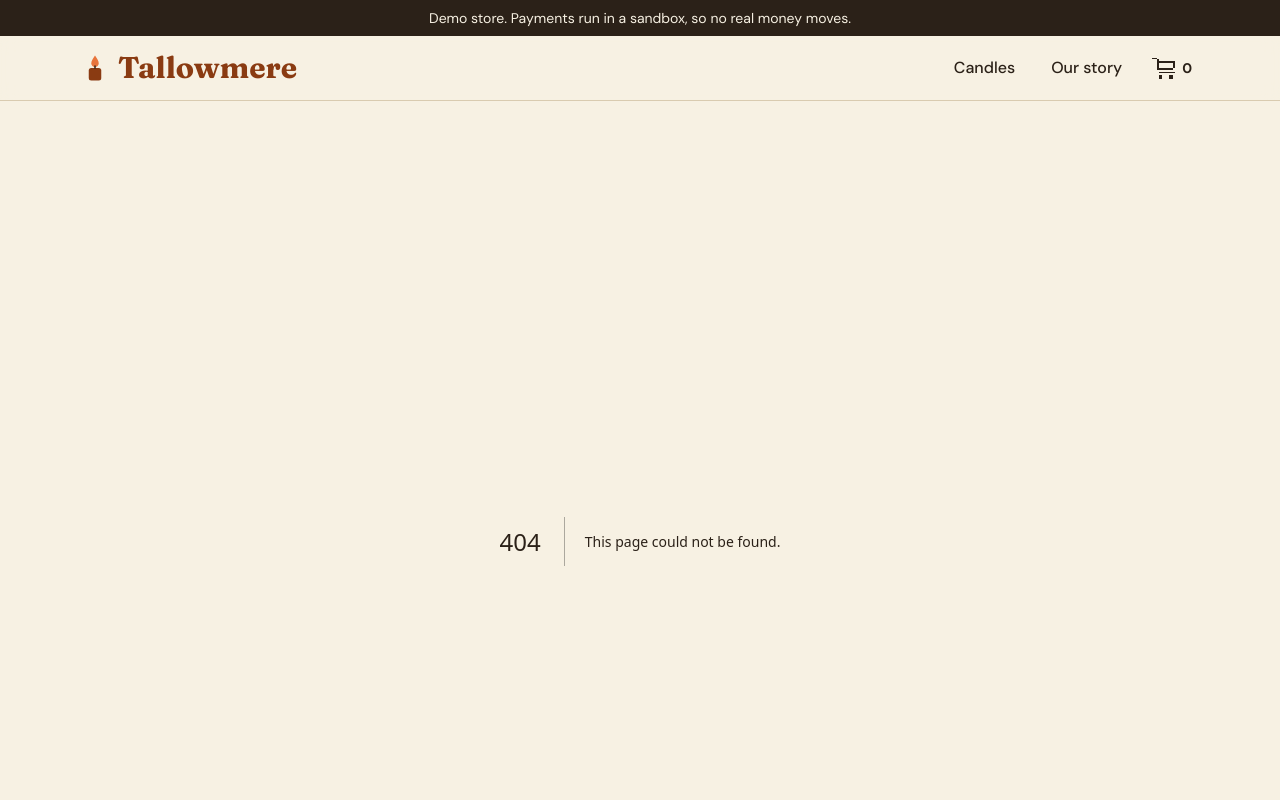
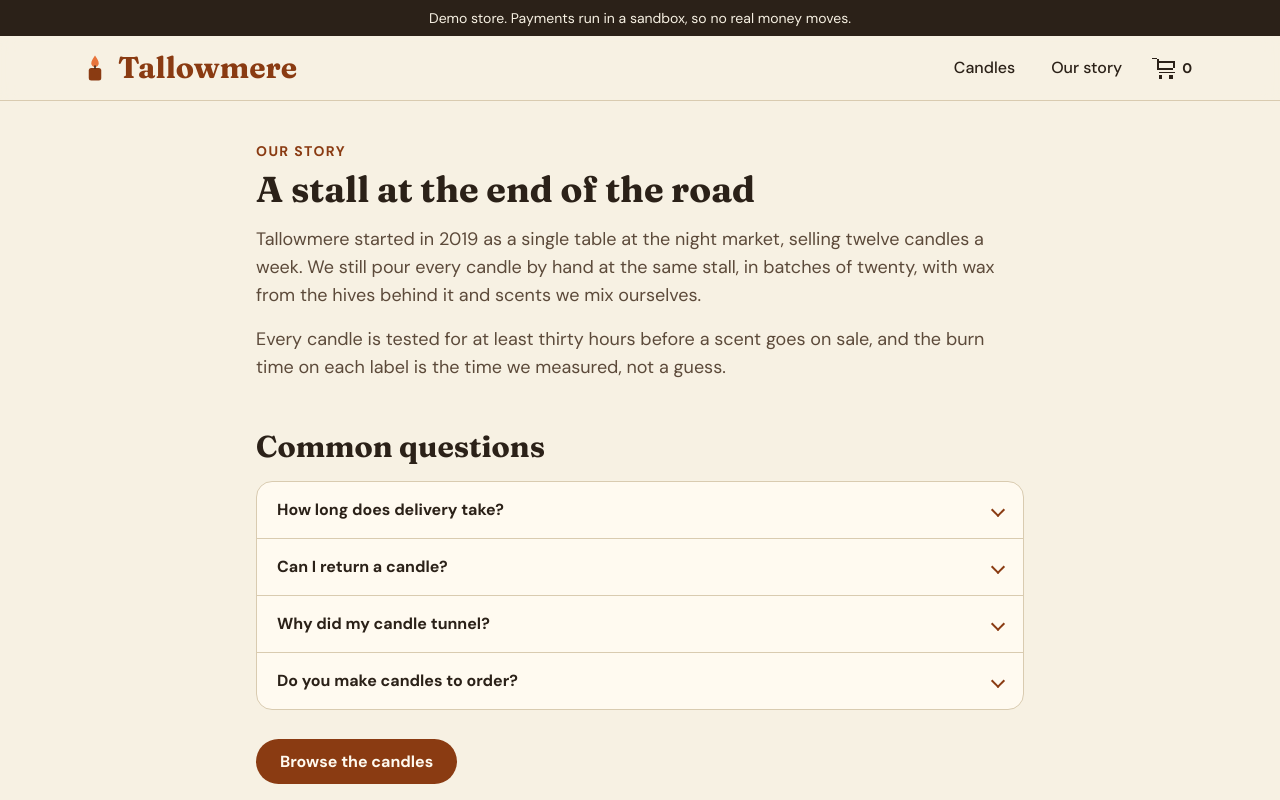
Before and after one commit to FaatehHaneef/Vanguard, a Next.js app in the folder apps/tallowmere/: page /about in a window 1280 px wide. Before the commit this address had no page. Shown: the top 800 px of the page. Built offline with nearby package versions, Linux system fonts and the light colour scheme.

Commit message:
feat(tallowmere): add an Our story page with common questions

```diff
--- /dev/null
+++ b/apps/tallowmere/app/about/page.tsx
@@ -0,0 +1,63 @@
+import type { Metadata } from "next";
+import Link from "next/link";
+
+export const metadata: Metadata = { title: "Our story | Tallowmere Candles" };
+
+const QUESTIONS = [
+  [
+    "How long does delivery take?",
+    "Orders placed by 3pm leave the stall the same day. Most arrive in two to three working days. Delivery is free on orders over $40.",
+  ],
+  [
+    "Can I return a candle?",
+    "Unlit candles can be returned within 30 days for a full refund. If a candle arrives damaged, tell us within a week and we will send another.",
+  ],
+  [
+    "Why did my candle tunnel?",
+    "Tunnelling happens when the first burn is too short. Burn a new candle until the melted wax reaches the edge of the jar, about two hours.",
+  ],
+  [
+    "Do you make candles to order?",
+    "Yes, for orders of twenty or more. Write to us with the scent and the date you need them, and we will reply within two working days.",
+  ],
+];
+
+export default function AboutPage() {
+  return (
+    <div className="mx-auto max-w-3xl">
+      <p className="text-sm font-bold uppercase tracking-widest text-wax">Our story</p>
+      <h1 className="mt-2 font-display text-4xl font-bold">A stall at the end of the road</h1>
+      <p className="mt-4 text-lg text-ink-soft">
+        Tallowmere started in 2019 as a single table at the night market, selling twelve candles
+        a week. We still pour every candle by hand at the same stall, in batches of twenty, with
+        wax from the hives behind it and scents we mix ourselves.
+      </p>
+      <p className="mt-4 text-lg text-ink-soft">
+        Every candle is tested for at least thirty hours before a scent goes on sale, and the
+        burn time on each label is the time we measured, not a guess.
+      </p>
+
+      <h2 className="mt-12 font-display text-3xl font-bold">Common questions</h2>
+      <div className="mt-4 divide-y divide-line overflow-hidden rounded-2xl border border-line bg-card">
+        {QUESTIONS.map(([question, answer]) => (
+          <details key={question} className="group">
+            <summary className="flex cursor-pointer list-none items-center justify-between gap-4 px-5 py-4 font-bold transition-colors duration-150 hover:bg-paper [&::-webkit-details-marker]:hidden">
+              {question}
+              <span
+                aria-hidden="true"
+                className="h-2.5 w-2.5 flex-none rotate-45 border-b-2 border-r-2 border-wax transition-transform duration-200 group-open:rotate-[225deg]"
+              />
+            </summary>
+            <p className="rise px-5 pb-4 text-ink-soft">{answer}</p>
+          </details>
+        ))}
+      </div>
+
+      <p className="mt-10">
+        <Link href="/" className="rounded-full bg-wax px-6 py-3 font-bold text-card transition-colors duration-150 hover:bg-ink">
+          Browse the candles
+        </Link>
+      </p>
+    </div>
+  );
+}
```
